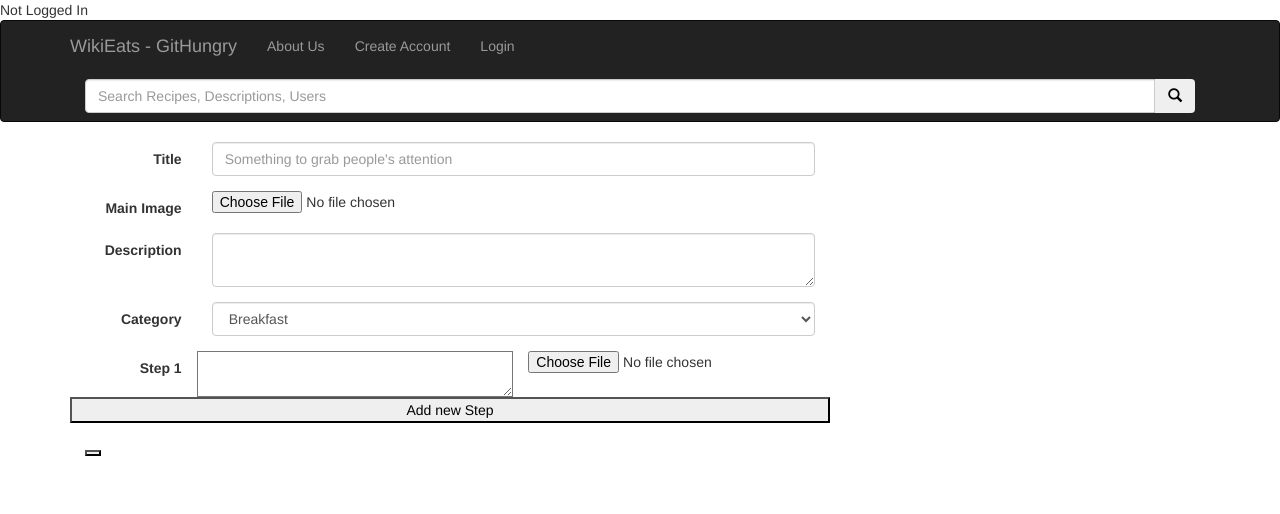
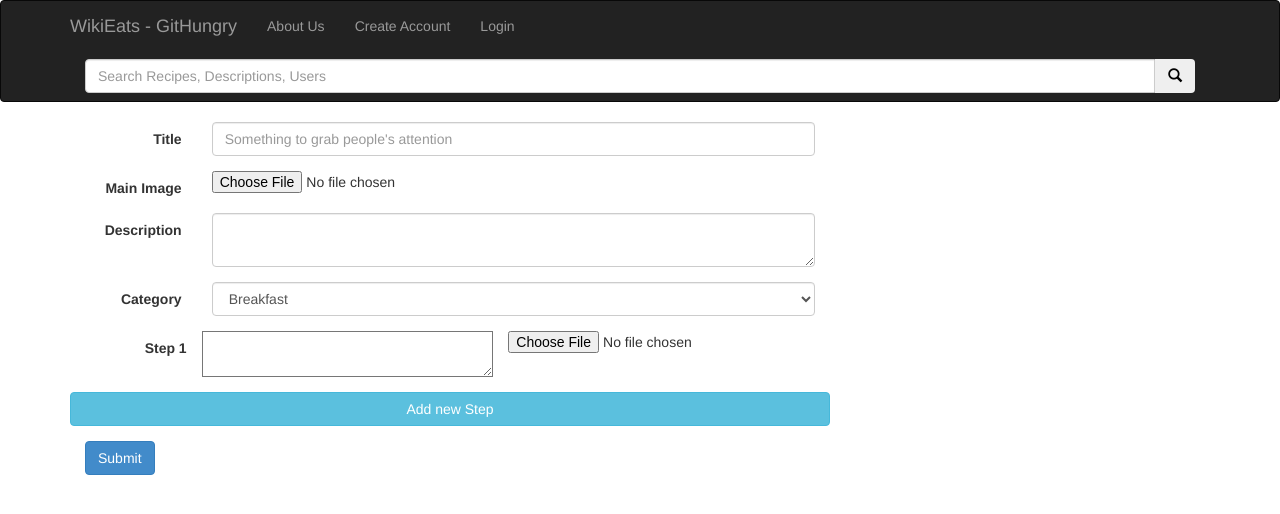
Before and after one commit to aaronzhang1234/WikiEats-GitHungry, a PHP site: page /AddRecipe.php in a window 1280 px wide. Shown: the top 514 px of the page. Run offline with PHP 8.4, Linux system fonts and the light colour scheme.

Commit message:
Add Recipe Fix

```diff
--- a/AddRecipe.php
+++ b/AddRecipe.php
@@ -55,18 +55,21 @@
 						</div>
 					</div>
 
-					<div id="steps" class="form-group row">
-					    <label class="numbered col-md-2 control-label">Step 1</label>
-						<textarea class="col-md-5" name="step1"></textarea>
-						<input class="col-md-5" type="file" name="image1"></input>
-						<br>
+					<div class="form-group row">
+						<div id="steps" class="col-md-12">
+							<div class="col-md-12 form-group">
+						    	<label class="numbered col-md-2 control-label">Step 1</label>
+								<textarea class="col-md-5" name="step1"></textarea>
+								<input class="col-md-5" type="file" name="image1"></input>
+							</div>
+						</div>
 
-						<button class="col-md-12" type="button" onclick="more()"> Add new Step</button>
+						<button class="col-md-12 btn btn-info" type="button" onclick="more()"> Add new Step</button>
 					</div>
 
 					<!--<input type="submit" name="submit" value="submit" onclick="checkAddRecipe(form)"></input>-->
 
-					<button type="submit" name="submit" value="submit" onclick="checkAddRecipe(form)">
+					<button class="btn btn-primary" type="submit" name="submit" onclick="checkAddRecipe(form)">Submit</button>
 			</form>
 		</div>
 	</body>
--- a/includes/wikieatsheader.php
+++ b/includes/wikieatsheader.php
@@ -1,6 +1,5 @@
 <!-- TO DO:
-	* Front Page:
-		images fit to carousel
+	* Searchbar to fill top
 	* Beautify addRecipe
 -->
 <!-- Can change navbar be about the user-->
@@ -11,7 +10,7 @@
 	else
 		$loggedIn = false;
 
-	echo ($loggedIn)?$_SESSION["username"].': '.$_SESSION['userID']:"Not Logged In";
+	//echo ($loggedIn)?$_SESSION["username"].': '.$_SESSION['userID']:"Not Logged In";
 ?>
 
 <header>
```
